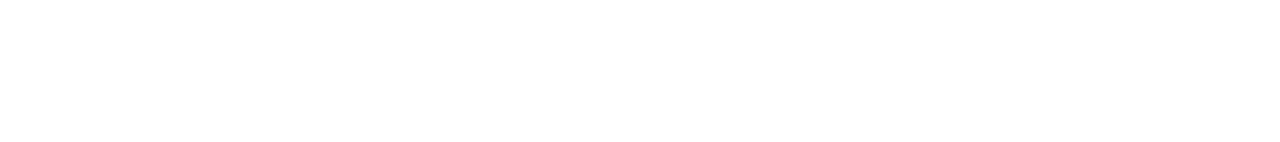
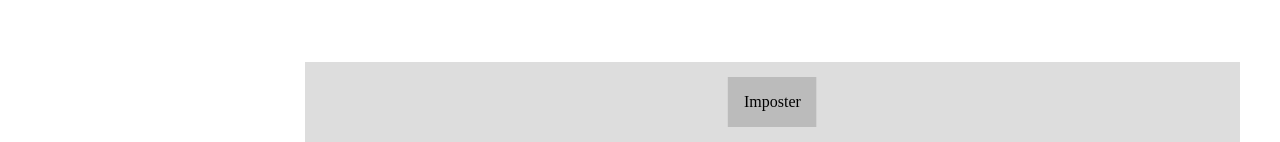
Before and after one commit to Hiratake/layout-components-react, a React (Vite) app: page / in a window 1280 px wide. Shown: the part 1712-1854 px from the top of the page. Before the commit the page ends 1734 px from the top, so only its background shows below. Built offline with nearby package versions, Linux system fonts and the light colour scheme.

Commit message:
feat: imposterコンポーネントを追加

```diff
--- /dev/null
+++ b/src/components/LImposter/index.tsx
@@ -0,0 +1,53 @@
+// LImposter
+
+import { CSSProperties, ElementType, ReactNode } from 'react'
+import { css } from '@emotion/react'
+
+// ----------------------------------------
+// Type
+// ----------------------------------------
+
+export type LayoutImposterProps = {
+  /** Custom tag used for the root element. */
+  tag?: ElementType
+  /** Content of the component. */
+  children?: ReactNode
+  /** Whether the element is allowed to break out of the container over which it is positioned. */
+  breakout?: boolean
+  /** Defines the margin around component. */
+  margin?: CSSProperties['maxInlineSize'] | CSSProperties['maxBlockSize']
+  /** Whether to position the element relative to the viewport. */
+  fixed?: boolean
+}
+
+// ----------------------------------------
+// JSX
+// ----------------------------------------
+
+export const LImposter = (props: LayoutImposterProps) => {
+  const ComponentTag = props.tag || 'div'
+  return <ComponentTag css={rootStyle(props)}>{props.children}</ComponentTag>
+}
+
+// ----------------------------------------
+// Style
+// ----------------------------------------
+
+const rootStyle = (props: LayoutImposterProps) => {
+  return css`
+    position: ${props.fixed ? 'fixed' : 'absolute'};
+    inset-block-start: 50%;
+    inset-inline-start: 50%;
+    transform: translate(-50%, -50%);
+
+    ${!props.breakout && noBreakoutStyle(props.margin)}
+  `
+}
+
+const noBreakoutStyle = (margin: LayoutImposterProps['margin']) => {
+  return css`
+    max-inline-size: calc(100% - (${margin || 0} * 2));
+    max-block-size: calc(100% - (${margin || 0} * 2));
+    overflow: auto;
+  `
+}
--- a/src/main.ts
+++ b/src/main.ts
@@ -9,6 +9,7 @@ export { LCover } from './components/LCover'
 export { LGrid } from './components/LGrid'
 export { LFrame } from './components/LFrame'
 export { LReel } from './components/LReel'
+export { LImposter } from './components/LImposter'
 
 export type { LayoutProviderProps } from './components/LProvider'
 export type { LayoutStackProps } from './components/LStack'
@@ -21,3 +22,4 @@ export type { LayoutCoverProps } from './components/LCover'
 export type { LayoutGridProps } from './components/LGrid'
 export type { LayoutFrameProps } from './components/LFrame'
 export type { LayoutReelProps } from './components/LReel'
+export type { LayoutImposterProps } from './components/LImposter'
--- a/src/view/App.tsx
+++ b/src/view/App.tsx
@@ -7,12 +7,14 @@ import {
   LCover,
   LFrame,
   LGrid,
+  LImposter,
   LProvider,
   LReel,
   LSidebar,
   LStack,
   LSwitcher,
 } from '../main'
+import { css } from '@emotion/react'
 
 // ----------------------------------------
 // JSX
@@ -261,6 +263,16 @@ export const App = () => {
                   </LStack>
                 </LBox>
               </LReel>
+
+              <div css={relativeContainer()}>
+                <LBox padding="40px" backgroundColor="#ddd">
+                  <LImposter>
+                    <LBox padding="16px" backgroundColor="#bbb">
+                      Imposter
+                    </LBox>
+                  </LImposter>
+                </LBox>
+              </div>
             </LStack>
           </LSidebar>
         </LStack>
@@ -268,3 +280,13 @@ export const App = () => {
     </LProvider>
   )
 }
+
+// ----------------------------------------
+// Style
+// ----------------------------------------
+
+const relativeContainer = () => {
+  return css`
+    position: relative;
+  `
+}
```
